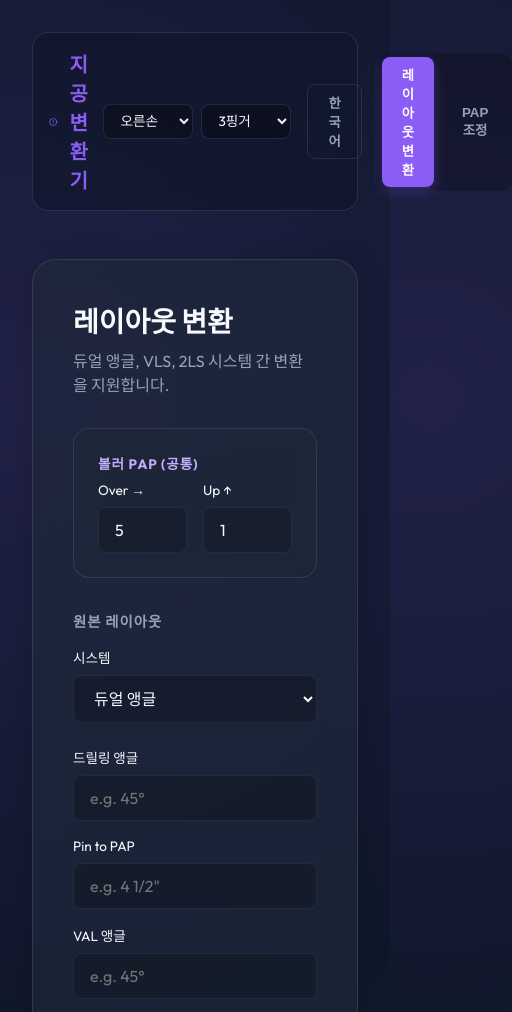
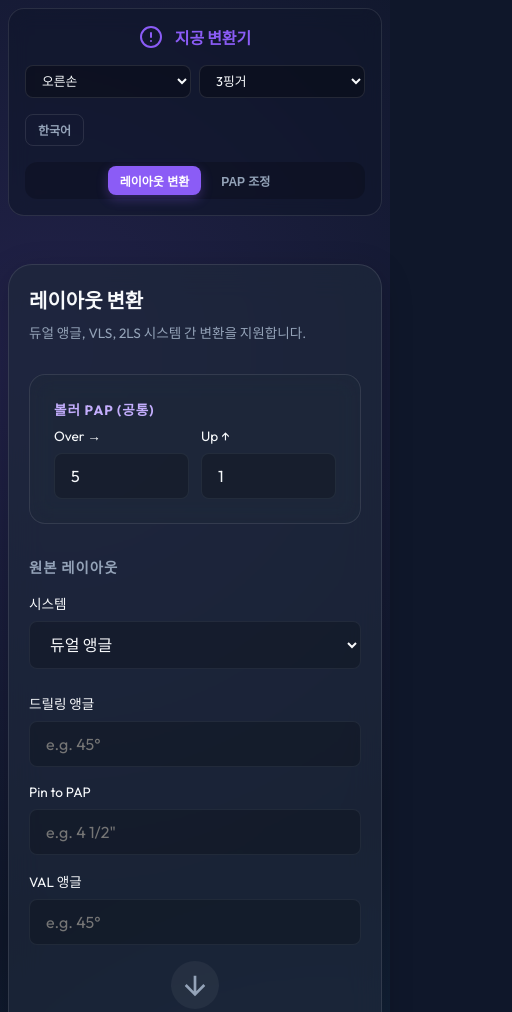
Before and after one commit to Heejhwang/layout_adapter, a plain HTML site: page index.html in a window 390 px wide. Shown: the top 1012 px of the page, 512 px wide, since content can reach past the window. Drawn offline with nearby package versions, Linux system fonts and the light colour scheme; animation ran at ten frames a second.

Commit message:
Add files via upload

```diff
--- a/index.html
+++ b/index.html
@@ -25,9 +25,9 @@
                 <span data-i18n="app_title">Layout Adapter</span>
             </div>
 
-            <div style="display: flex; gap: 1rem; align-items: center;">
+            <div class="header-controls">
                 <!-- Bowler Settings -->
-                <div class="bowler-settings" style="display: flex; gap: 0.5rem; align-items: center;">
+                <div class="bowler-settings">
                     <select id="hand-select" class="compact-select" title="Hand">
                         <option value="right" data-i18n="opt_right_hand">Right</option>
                         <option value="left" data-i18n="opt_left_hand">Left</option>
@@ -37,7 +37,7 @@
                         <option value="thumbless" data-i18n="opt_thumbless">Thumbless</option>
                     </select>
                 </div>
-                <button id="lang-toggle" class="nav-btn" style="border: 1px solid var(--glass-border);">한국어</button>
+                <button id="lang-toggle" class="nav-btn lang-btn">한국어</button>
                 <nav class="nav-tabs">
                     <button class="nav-btn active" data-target="converter" data-i18n="tab_converter">Layout
                         Converter</button>
--- a/style.css
+++ b/style.css
@@ -84,6 +84,24 @@ body {
     background: var(--primary);
     color: white;
     box-shadow: 0 4px 12px rgba(139, 92, 246, 0.3);
+}
+
+/* Header Controls */
+.header-controls {
+    display: flex;
+    gap: 1rem;
+    align-items: center;
+    flex-wrap: wrap;
+}
+
+.bowler-settings {
+    display: flex;
+    gap: 0.5rem;
+    align-items: center;
+}
+
+.lang-btn {
+    border: 1px solid var(--glass-border);
 }
 
 /* Compact Select (Header Settings) */
@@ -347,8 +365,51 @@ input:focus {
 
 /* Responsive */
 @media (max-width: 768px) {
+    body {
+        padding: 1rem;
+    }
+
+    .app-container {
+        padding: 0;
+    }
+
+    .main-header {
+        flex-direction: column;
+        gap: 1rem;
+        padding: 1rem;
+    }
+
+    .nav-tabs {
+        width: 100%;
+        justify-content: center;
+    }
+
+    .nav-btn {
+        padding: 0.5rem 1rem;
+        font-size: 0.85rem;
+    }
+
+    .bowler-settings {
+        width: 100%;
+        justify-content: center;
+    }
+
+    .compact-select {
+        min-width: 70px;
+        font-size: 0.8rem;
+    }
+
+    .card {
+        padding: 1.25rem;
+    }
+
+    .card h2 {
+        font-size: 1.5rem;
+    }
+
     .converter-grid {
         grid-template-columns: 1fr;
+        gap: 1rem;
     }
 
     .exchange-icon {
@@ -358,5 +419,72 @@ input:focus {
 
     .pap-grid {
         grid-template-columns: 1fr;
+        gap: 1rem;
+    }
+
+    .form-row {
+        flex-direction: column;
+        gap: 0.75rem;
+    }
+
+    .vis-embedded {
+        height: 280px !important;
+        min-height: 250px !important;
+    }
+
+    .vis-overlay {
+        padding: 0.5rem !important;
+    }
+
+    .vis-overlay .legend {
+        font-size: 0.75rem;
+        padding: 0.4rem 0.6rem;
+    }
+
+    .result-box-compact .result-value {
+        font-size: 1.4rem;
+    }
+
+    .layout-warning {
+        font-size: 0.8rem;
+        padding: 0.6rem 0.8rem;
+    }
+
+    input,
+    select {
+        font-size: 16px;
+        /* Prevents iOS zoom on focus */
     }
 }
+
+/* Extra small devices (phones in portrait) */
+@media (max-width: 480px) {
+    body {
+        padding: 0.5rem;
+    }
+
+    .logo span {
+        font-size: 1rem;
+    }
+
+    .nav-btn {
+        padding: 0.4rem 0.75rem;
+        font-size: 0.75rem;
+    }
+
+    .card h2 {
+        font-size: 1.25rem;
+    }
+
+    .subtitle {
+        font-size: 0.85rem;
+    }
+
+    .vis-embedded {
+        height: 250px !important;
+    }
+
+    .result-box-compact .result-value {
+        font-size: 1.2rem;
+    }
+}
```
